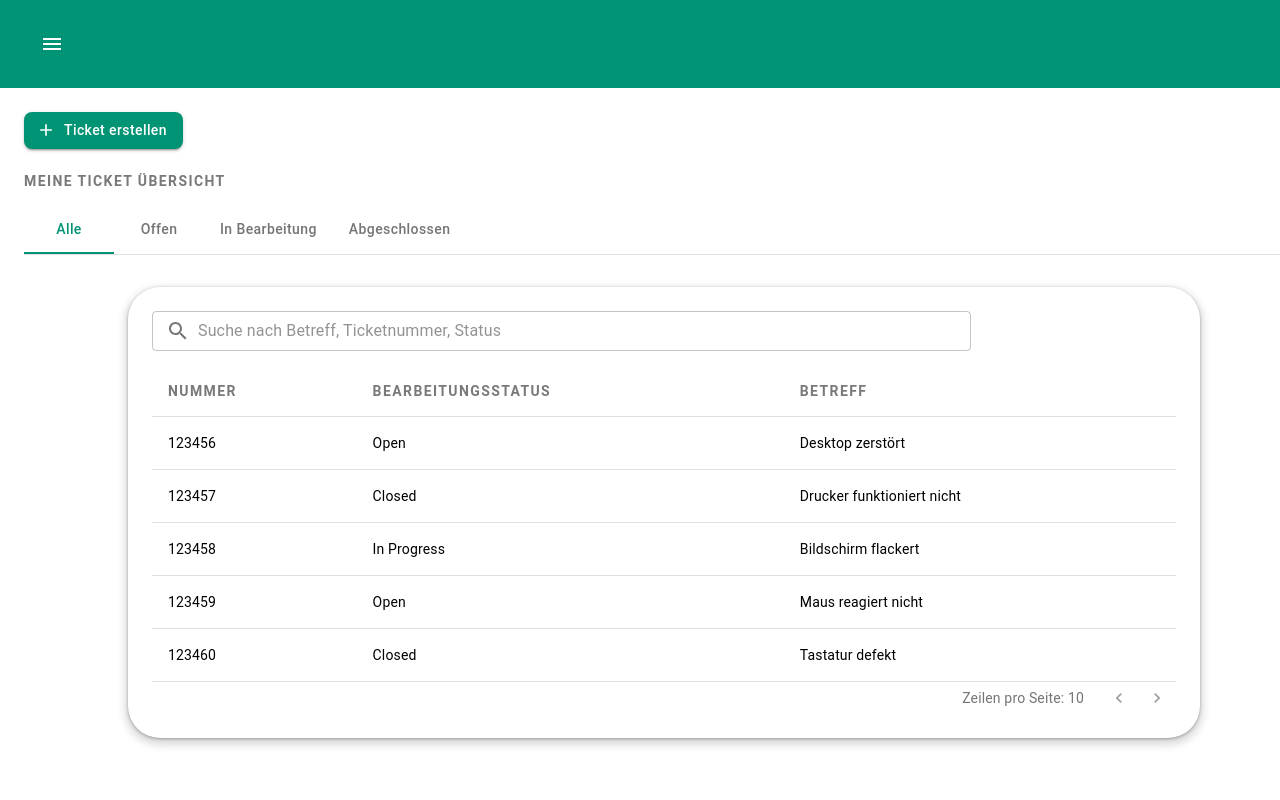
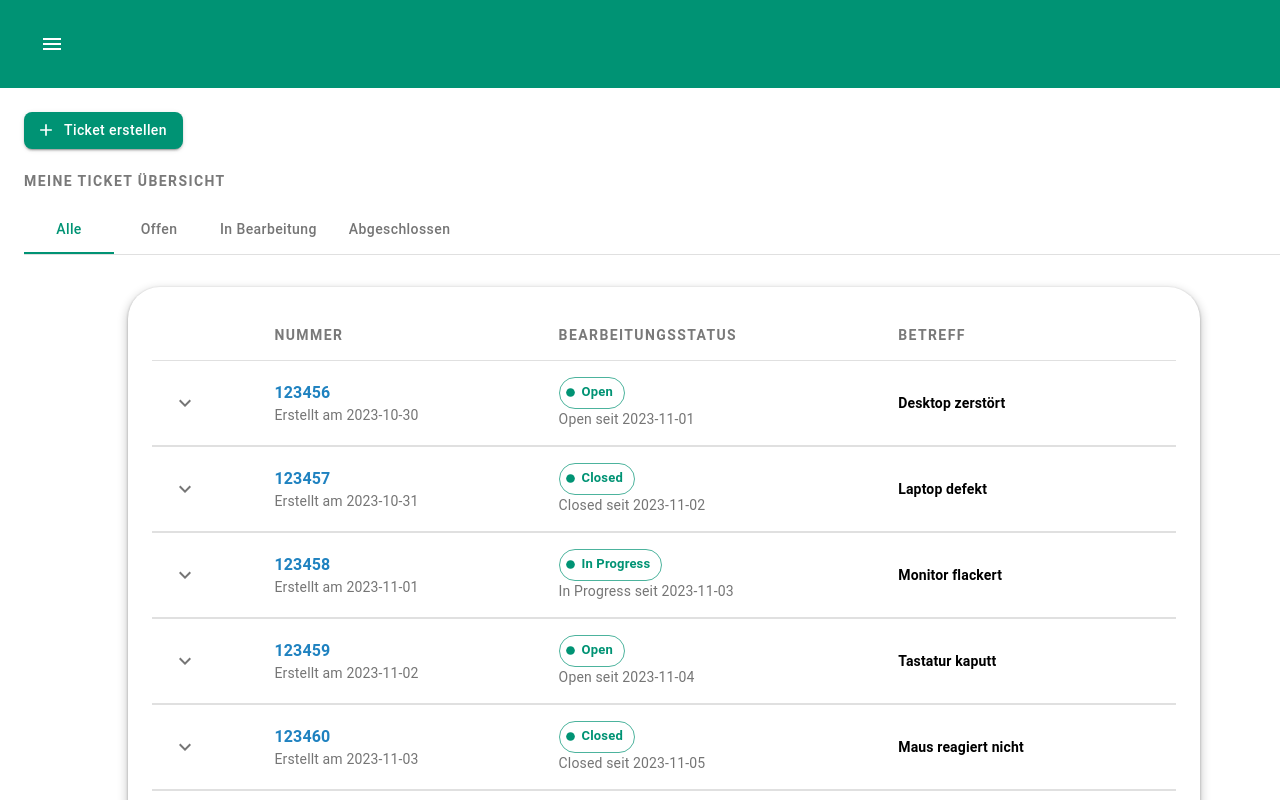
Before and after one commit to Spla4sH/Fraunhofer-Softwareprojekt, a React (Vite) app: page / in a window 1280 px wide. Built offline with nearby package versions, Linux system fonts and the light colour scheme.

Commit message:
added collapsable table

```diff
--- a/src/components/TicketOverview/TicketOverview.jsx
+++ b/src/components/TicketOverview/TicketOverview.jsx
@@ -1,16 +1,17 @@
 import AddIcon from "@mui/icons-material/Add";
-import { Box, Button, Tab, Typography } from "@mui/material";
+import { Box, Button, Typography, Chip } from "@mui/material";
 import Stack from "@mui/material/Stack";
 import * as React from "react";
+import { useEffect, useState } from "react";
 import Tabs from "../../components/Tabs/Tabs";
+import ticketData from "../../data/tickets.json";
 import TicketTable from "../TicketTable/TicketTable";
-import ticketData from "../../data/tickets.json";
-import { useEffect, useState } from "react";
+import TicketTableCollapsable from "../TicketTable/TicketTableCollapsable";
 
 function TabAll() {
   return (
     <>
-      <TicketTable tickets={ticketData} />
+      <TicketTableCollapsable tickets={ticketData} />
     </>
   );
 }
@@ -25,7 +26,7 @@ function TabOpen() {
   }, [ticketData]);
   return (
     <>
-      <TicketTable tickets={ticketsOpen} />
+      <TicketTableCollapsable tickets={ticketsOpen} />
     </>
   );
 }
@@ -40,7 +41,7 @@ function TabInProgress() {
   }, [ticketData]);
   return (
     <>
-      <TicketTable tickets={ticketsInProgress} />
+      <TicketTableCollapsable tickets={ticketsInProgress} />
     </>
   );
 }
@@ -54,7 +55,7 @@ function TabClosed() {
   }, [ticketData]);
   return (
     <>
-      <TicketTable tickets={ticketsClosed} />
+      <TicketTableCollapsable tickets={ticketsClosed} />
     </>
   );
 }
--- a/src/components/TicketTable/TicketTable.jsx
+++ b/src/components/TicketTable/TicketTable.jsx
@@ -11,9 +11,11 @@ import {
   TableRow,
   TextField,
   Typography,
+  Chip,
 } from "@mui/material";
 import { red } from "@mui/material/colors";
 import React from "react";
+import FiberManualRecordIcon from "@mui/icons-material/FiberManualRecord";
 
 function TicketTable({ tickets }) {
   const sxHeaderCell = {
@@ -80,6 +82,7 @@ function TicketTable({ tickets }) {
           {/* Table Head */}
           <TableHead>
             <TableRow>
+              <TableCell />
               <TableCell sx={sxHeaderCell}>Nummer</TableCell>
               <TableCell sx={sxHeaderCell}>Bearbeitungsstatus</TableCell>
               <TableCell sx={sxHeaderCell}>Betreff</TableCell>
@@ -99,9 +102,33 @@ function TicketTable({ tickets }) {
             {tickets &&
               tickets.map((ticket, index) => (
                 <TableRow key={index}>
-                  <TableCell>{ticket?.nummer}</TableCell>
-                  <TableCell>{ticket?.status?.label}</TableCell>
-                  <TableCell>{ticket?.betreff}</TableCell>
+                  <TableCell sx={{ color: "#1F82C0" }}>
+                    <Typography sx={{ fontWeight: "bold" }}>
+                      {ticket?.nummer}
+                    </Typography>{" "}
+                    <Typography variant="body2" color="text.secondary">
+                      Erstellt am {ticket?.dateCreated}
+                    </Typography>
+                  </TableCell>
+                  <TableCell sx={{ color: "#155680" }}>
+                    {" "}
+                    <Chip
+                      icon={<FiberManualRecordIcon sx={{ fontSize: "13px" }} />}
+                      label={ticket?.status?.label}
+                      color="primary"
+                      variant="outlined"
+                      sx={{
+                        fontWeight: "bold",
+                      }}
+                    />
+                    <Typography variant="body2" color="text.secondary">
+                      {ticket?.status?.label} seit{" "}
+                      {ticket.status.status_changed}
+                    </Typography>
+                  </TableCell>
+                  <TableCell sx={{ fontWeight: "bold" }}>
+                    {ticket?.betreff}
+                  </TableCell>
                 </TableRow>
               ))}
           </TableBody>
--- /dev/null
+++ b/src/components/TicketTable/TicketTableCollapsable.jsx
@@ -0,0 +1,157 @@
+import * as React from "react";
+import Box from "@mui/material/Box";
+import Collapse from "@mui/material/Collapse";
+import IconButton from "@mui/material/IconButton";
+import Table from "@mui/material/Table";
+import TableBody from "@mui/material/TableBody";
+import TableCell from "@mui/material/TableCell";
+import TableContainer from "@mui/material/TableContainer";
+import TableHead from "@mui/material/TableHead";
+import TableRow from "@mui/material/TableRow";
+import Typography from "@mui/material/Typography";
+import Paper from "@mui/material/Paper";
+import KeyboardArrowDownIcon from "@mui/icons-material/KeyboardArrowDown";
+import KeyboardArrowUpIcon from "@mui/icons-material/KeyboardArrowUp";
+
+import { Chip } from "@mui/material";
+
+import FiberManualRecordIcon from "@mui/icons-material/FiberManualRecord";
+
+function Row(props) {
+  const { ticket } = props;
+  const [open, setOpen] = React.useState(false);
+
+  return (
+    <React.Fragment>
+      <TableRow sx={{ "& > *": { borderBottom: "unset" } }}>
+        <TableCell>
+          <IconButton
+            aria-label="expand row"
+            size="small"
+            onClick={() => setOpen(!open)}
+          >
+            {open ? <KeyboardArrowUpIcon /> : <KeyboardArrowDownIcon />}
+          </IconButton>
+        </TableCell>
+
+        <TableCell sx={{ color: "#1F82C0" }}>
+          <Typography sx={{ fontWeight: "bold" }}>{ticket?.nummer}</Typography>{" "}
+          <Typography variant="body2" color="text.secondary">
+            Erstellt am {ticket?.dateCreated}
+          </Typography>
+        </TableCell>
+        <TableCell sx={{ color: "#155680" }}>
+          {" "}
+          <Chip
+            icon={<FiberManualRecordIcon sx={{ fontSize: "13px" }} />}
+            label={ticket?.status?.label}
+            color="primary"
+            variant="outlined"
+            sx={{
+              fontWeight: "bold",
+            }}
+          />
+          <Typography variant="body2" color="text.secondary">
+            {ticket?.status?.label} seit {ticket.status.status_changed}
+          </Typography>
+        </TableCell>
+        <TableCell sx={{ fontWeight: "bold" }}>{ticket?.betreff}</TableCell>
+      </TableRow>
+      <TableRow>
+        <TableCell style={{ paddingBottom: 0, paddingTop: 0 }} colSpan={6}>
+          <Collapse in={open} timeout="auto" unmountOnExit>
+            <Box sx={{ margin: 1 }}>
+              {/* <Typography variant="h6" gutterBottom component="div">
+                Child table
+              </Typography> */}
+              <Table size="small" aria-label="purchases">
+                <TableHead>
+                  <TableRow>
+                    <TableCell>Datum</TableCell>
+                    <TableCell>Bearbeiter</TableCell>
+                    <TableCell align="right">Eintrag</TableCell>
+                  </TableRow>
+                </TableHead>
+                <TableBody>
+                  <TableRow key={ticket.betreff}>
+                    <TableCell component="th" scope="row">
+                      {ticket.process.date}
+                    </TableCell>
+                    <TableCell>{ticket.process.revisor}</TableCell>
+                    <TableCell align="right">
+                      {ticket.process.comment}
+                    </TableCell>
+                  </TableRow>
+                </TableBody>
+              </Table>
+            </Box>
+          </Collapse>
+        </TableCell>
+      </TableRow>
+    </React.Fragment>
+  );
+}
+
+export default function TicketTableCollapsable({ tickets }) {
+  const sxHeaderCell = {
+    marginTop: 3,
+    fontStyle: "normal",
+    fontWeight: 700,
+    fontSize: 14,
+    lineHeight: "17px",
+    letterSpacing: "0.1em",
+    textTransform: "uppercase",
+    color: "#797979",
+  };
+  return (
+    <Box
+      sx={{
+        m: 1,
+        p: 3,
+
+        display: "flex",
+        flexDirection: "column",
+        alignItems: "start",
+        justifyContent: "center",
+
+        width: "80vw",
+        height: "fit-content",
+
+        backgroundColor: "transparent",
+        boxShadow:
+          "0px 4px 8px 3px rgba(0, 0, 0, 0.15), 0px 1px 3px rgba(0, 0, 0, 0.3)",
+        borderRadius: 8,
+      }}
+    >
+      <TableContainer>
+        <Table aria-label="collapsible table">
+          <TableHead>
+            <TableRow>
+              <TableCell />
+              <TableCell sx={sxHeaderCell}>Nummer</TableCell>
+              <TableCell sx={sxHeaderCell}>Bearbeitungsstatus</TableCell>
+              <TableCell sx={sxHeaderCell}>Betreff</TableCell>
+            </TableRow>
+          </TableHead>
+          <TableBody>
+            {tickets &&
+              tickets.length > 0 &&
+              tickets.map((ticket, index) => (
+                <Row key={index} ticket={ticket} />
+              ))}
+            {/* Empty table row */}
+            {tickets && tickets.length === 0 && (
+              <TableRow>
+                <TableCell colSpan={3} align="center">
+                  <Typography variant="body1" color="text.secondary">
+                    Keine Tickets gefunden
+                  </Typography>
+                </TableCell>
+              </TableRow>
+            )}
+          </TableBody>
+        </Table>
+      </TableContainer>
+    </Box>
+  );
+}
--- a/src/data/tickets.json
+++ b/src/data/tickets.json
@@ -7,37 +7,57 @@
     },
     "betreff": "Desktop zerstört",
     "id": "d1a2f3g4h5i6",
-    "dateCreated": "2023-10-30"
+    "dateCreated": "2023-10-30",
+    "process": {
+      "revisor": "Simon H",
+      "date": "2023-11-01",
+      "comment": "test"
+    }
   },
   {
     "nummer": 123457,
     "status": {
       "label": "Closed",
-      "status_changed": "2023-11-15"
+      "status_changed": "2023-11-02"
     },
-    "betreff": "Drucker funktioniert nicht",
-    "id": "d1a2f3g4h5i7",
-    "dateCreated": "2023-11-10"
+    "betreff": "Laptop defekt",
+    "id": "a7b8c9d0e1f2",
+    "dateCreated": "2023-10-31",
+    "process": {
+      "revisor": "Lisa M",
+      "date": "2023-11-02",
+      "comment": "resolved"
+    }
   },
   {
     "nummer": 123458,
     "status": {
       "label": "In Progress",
-      "status_changed": "2023-11-20"
+      "status_changed": "2023-11-03"
     },
-    "betreff": "Bildschirm flackert",
-    "id": "d1a2f3g4h5i8",
-    "dateCreated": "2023-11-18"
+    "betreff": "Monitor flackert",
+    "id": "z1x2c3v4b5n6",
+    "dateCreated": "2023-11-01",
+    "process": {
+      "revisor": "John D",
+      "date": "2023-11-03",
+      "comment": "investigating"
+    }
   },
   {
     "nummer": 123459,
     "status": {
       "label": "Open",
-      "status_changed": "2023-11-25"
+      "status_changed": "2023-11-04"
     },
-    "betreff": "Maus reagiert nicht",
-    "id": "d1a2f3g4h5i9",
-    "dateCreated": "2023-11-23"
+    "betreff": "Tastatur kaputt",
+    "id": "q1w2e3r4t5y6",
+    "dateCreated": "2023-11-02",
+    "process": {
+      "revisor": "Anna K",
+      "date": "2023-11-04",
+      "comment": "awaiting parts"
+    }
   },
   {
     "nummer": 123460,
@@ -45,8 +65,88 @@
       "label": "Closed",
       "status_changed": "2023-11-05"
     },
-    "betreff": "Tastatur defekt",
-    "id": "d1a2f3g4h5j0",
-    "dateCreated": "2023-11-01"
+    "betreff": "Maus reagiert nicht",
+    "id": "u1i2o3p4a5s6",
+    "dateCreated": "2023-11-03",
+    "process": {
+      "revisor": "Mark T",
+      "date": "2023-11-05",
+      "comment": "fixed"
+    }
+  },
+  {
+    "nummer": 123461,
+    "status": {
+      "label": "In Progress",
+      "status_changed": "2023-11-06"
+    },
+    "betreff": "Druckerpapier leer",
+    "id": "d1d2d3d4d5d6",
+    "dateCreated": "2023-11-04",
+    "process": {
+      "revisor": "Sophia J",
+      "date": "2023-11-06",
+      "comment": "checking stock"
+    }
+  },
+  {
+    "nummer": 123462,
+    "status": {
+      "label": "Open",
+      "status_changed": "2023-11-07"
+    },
+    "betreff": "Netzwerkproblem",
+    "id": "a1b2c3d4e5f6",
+    "dateCreated": "2023-11-05",
+    "process": {
+      "revisor": "Peter Q",
+      "date": "2023-11-07",
+      "comment": "troubleshooting"
+    }
+  },
+  {
+    "nummer": 123463,
+    "status": {
+      "label": "Closed",
+      "status_changed": "2023-11-08"
+    },
+    "betreff": "Softwarefehler",
+    "id": "g1h2j3k4l5m6",
+    "dateCreated": "2023-11-06",
+    "process": {
+      "revisor": "Emma P",
+      "date": "2023-11-08",
+      "comment": "updated software"
+    }
+  },
+  {
+    "nummer": 123464,
+    "status": {
+      "label": "Open",
+      "status_changed": "2023-11-09"
+    },
+    "betreff": "Backup fehlgeschlagen",
+    "id": "n1m2b3v4c5x6",
+    "dateCreated": "2023-11-07",
+    "process": {
+      "revisor": "Jake W",
+      "date": "2023-11-09",
+      "comment": "investigating issue"
+    }
+  },
+  {
+    "nummer": 123465,
+    "status": {
+      "label": "In Progress",
+      "status_changed": "2023-11-10"
+    },
+    "betreff": "Passwort vergessen",
+    "id": "y1t2r3e4w5q6",
+    "dateCreated": "2023-11-08",
+    "process": {
+      "revisor": "Nina L",
+      "date": "2023-11-10",
+      "comment": "resetting password"
+    }
   }
 ]
```
